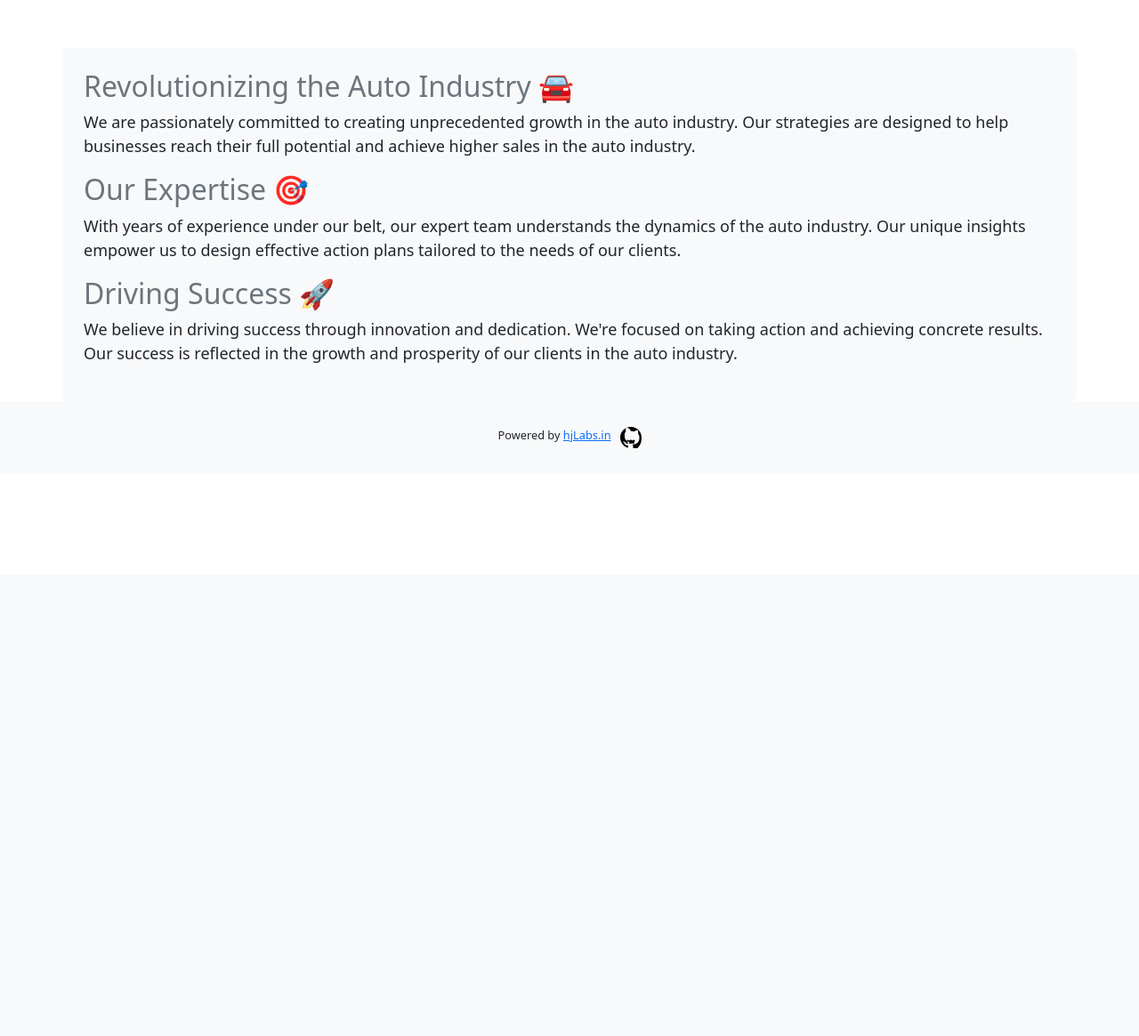
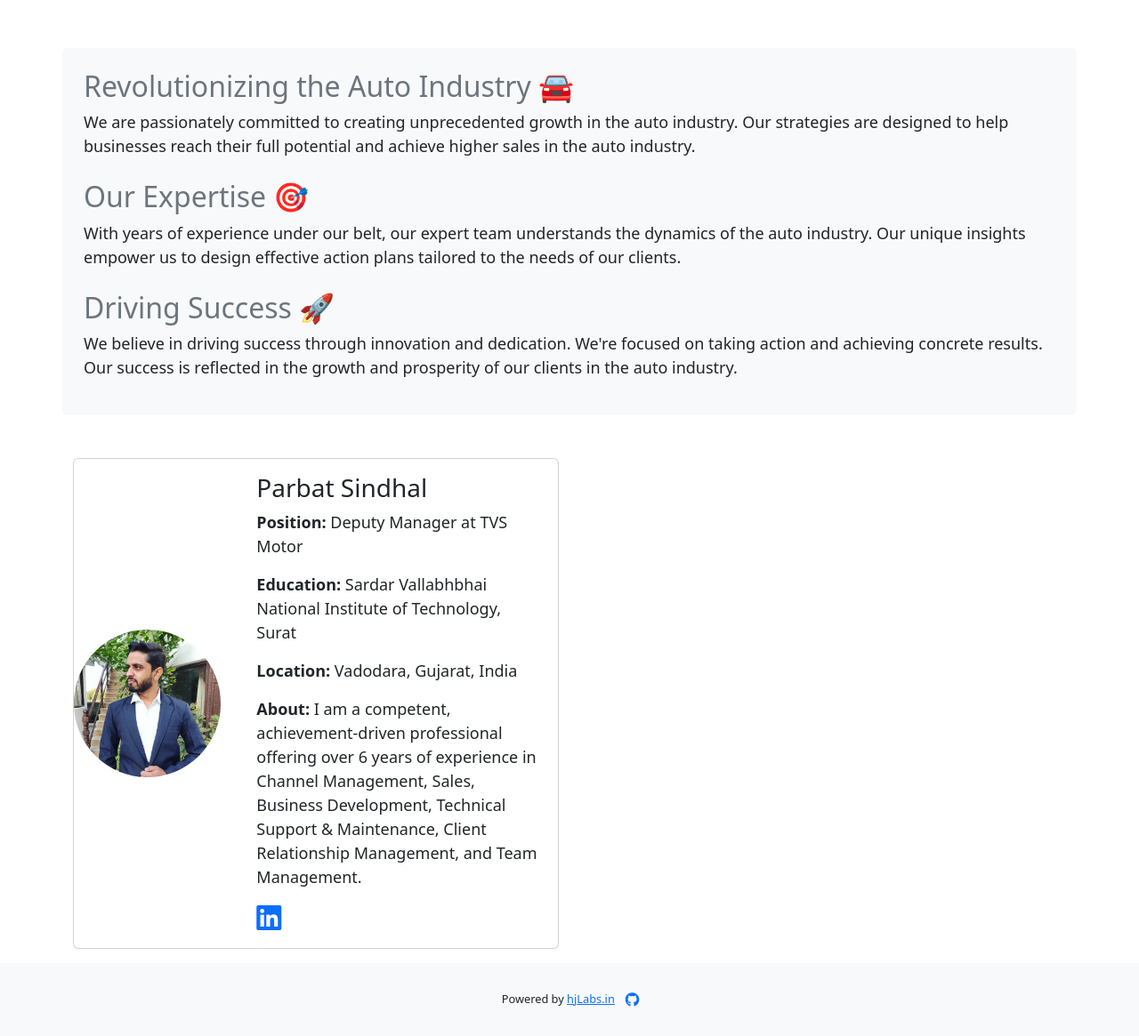
Before and after one commit to hemangjoshi37a/AutoActionHub.com, a Flask app: page /aboutus in a window 1280 px wide. Shown: the part 154-1319 px from the top of the page at 89% size. Before the commit the page ends 658 px from the top, so only its background shows below. Run offline with Flask 3, Linux system fonts and the light colour scheme.

Commit message:
improved design

```diff
--- a/templates/aboutus.html
+++ b/templates/aboutus.html
@@ -3,9 +3,33 @@
 
 <head>
     <meta charset="UTF-8">
-    <title>About Us</title>
-    <meta name="description" content="Learn about our dedication to elevating sales in the auto industry.">
+    <meta name="keywords" content="Auto Industry, Sales, Business Growth, Expertise, Success">
+    <meta name="description" content="We are committed to revolutionizing the auto industry, providing expert strategies to drive business growth and success. Learn more about us.">
+    <title>About Us | AutoActionHub.com</title>
     <link href="https://cdn.jsdelivr.net/npm/bootstrap@5.3.0/dist/css/bootstrap.min.css" rel="stylesheet">
+    <link href="https://cdnjs.cloudflare.com/ajax/libs/font-awesome/5.15.4/css/all.min.css" rel="stylesheet">
+
+    <style>
+        h1, h2, h3 {
+            transition: color 0.3s ease;
+        }
+        h1:hover, h2:hover, h3:hover {
+            color: #007bff;
+        }
+        .fab {
+            transition: color 0.3s ease;
+        }
+        .fab:hover {
+            color: #007bff;
+        }
+        .rounded-circle {
+            object-fit: cover;
+            margin: 15px;
+        }
+        p {
+            font-size: 18px;
+        }
+    </style>
 </head>
 
 <body>
@@ -17,23 +41,55 @@
                 <h1 class="text-center text-primary">🏁 About Us 🏁</h1>
             </div>
         </div>
+
         <div class="row">
             <div class="col-lg-12 bg-light p-4 rounded">
+                <div class="mb-4">
                     <h2 class="text-secondary">Revolutionizing the Auto Industry 🚘</h2>
-                <p class="text-dark" style="font-size: 18px;">
+                    <p class="text-dark">
                         We are passionately committed to creating unprecedented growth in the auto industry. Our strategies are designed to help businesses reach their full potential and achieve higher sales in the auto industry.
                     </p>
+                </div>
+                <div class="mb-4">
                     <h2 class="text-secondary">Our Expertise 🎯</h2>
-                <p class="text-dark" style="font-size: 18px;">
+                    <p class="text-dark">
                         With years of experience under our belt, our expert team understands the dynamics of the auto industry. Our unique insights empower us to design effective action plans tailored to the needs of our clients.
                     </p>
+                </div>
+                <div>
                     <h2 class="text-secondary">Driving Success 🚀</h2>
-                <p class="text-dark" style="font-size: 18px;">
+                    <p class="text-dark">
                         We believe in driving success through innovation and dedication. We're focused on taking action and achieving concrete results. Our success is reflected in the growth and prosperity of our clients in the auto industry.
                     </p>
                 </div>
             </div>
         </div>
+
+        <div class="row mt-5">
+            <div class="col-lg-6">
+                <div class="card mb-3">
+                    <div class="row no-gutters">
+                        <div class="col-md-4 d-flex align-items-center justify-content-center">
+                            <img src="static/img/dp/parbat.jpeg" class="card-img rounded-circle" alt="Profile Image of Parbat Sindhal">
+                        </div>
+                        <div class="col-md-8">
+                            <div class="card-body">
+                                <h3 class="card-title">Parbat Sindhal</h3>
+                                <p class="card-text"><strong>Position: </strong>Deputy Manager at TVS Motor</p>
+                                <p class="card-text"><strong>Education: </strong>Sardar Vallabhbhai National Institute of Technology, Surat</p>
+                                <p class="card-text"><strong>Location: </strong>Vadodara, Gujarat, India</p>
+                                <p class="card-text"><strong>About: </strong>I am a competent, achievement-driven professional offering over 6 years of experience in Channel Management, Sales, Business Development, Technical Support & Maintenance, Client Relationship Management, and Team Management.</p>
+                                <a href="https://www.linkedin.com/in/parbat-sindhal-397a68128/" target="_blank">
+                                    <i class="fab fa-linkedin fa-2x"></i>
+                                </a>
+                            </div>
+                        </div>
+                    </div>
+                </div>
+            </div>
+        </div>
+    </div>
+
     {% include 'footer.html' %}
 
 </body>
--- a/templates/footer.html
+++ b/templates/footer.html
@@ -28,17 +28,12 @@
         <div class="container text-center d-flex justify-content-center">
             <!-- Add the GitHub link with the GitHub symbol -->
 
-            <div class="powered-by" style="margin: 5px;">
+            <div class="powered-by" style="margin: 7px;">
                 Powered by <a href="https://hjLabs.in">hjLabs.in</a>
             </div>
-            <a class="github-link" href="https://github.com/hemangjoshi37a/AutoActionHub.com" style="margin: 5px;">
-              <svg height="24" viewBox="0 0 16 16" width="24" fill="#000" >
-                  <path
-                      d="M8 0C3.582 0 0 3.582 0 8c0 3.534 2.284 6.524 5.438 7.586.396.076.532-.172.532-.382v-1.403c-2.22.489-2.686-1.073-2.686-1.073-.363-.924-.89-1.174-.89-1.174-.73-.498.057-.488.057-.488.89.064 1.362.678 1.362.678.8 1.365 2.098.983 2.618.747.075-.578.293-.96.527-1.18-1.816-.265-3.73-1.175-3.73-5.215 0-1.144.404-2.074 1.074-2.818-.104-.263-.476-1.274.109-2.66 0 0 .862-.278 2.703 1.051A9.572 9.572 0 0 1 8 3.228c.853.003 1.703.118 2.504.347 1.841-1.243 2.703-.991 2.703-.991.55 1.335.203 2.31.104 2.576.635.695 1.074 1.573 1.074 2.818 0 4.14-2.732 5.036-5.344 5.25.34.3.64.891.64 1.792v2.75c0 .193.14.426.532.382C14.416 15.182 16 12.786 16 8c0-4.418-3.582-8-8-8zm2.482 12.092c-.074.204-.286.381-.521.379H6.04c-.238.002-.45-.176-.523-.382l-.48-1.614c-.069-.23.013-.478.196-.636.183-.158.431-.18.64-.064l.888.488s.235-.627 1.204-.627c.968 0 1.206.628 1.206.628l.887-.488c.21-.116.457-.094.64.064.183.158.265.406.196.636l-.479 1.614z"
-                  ></path>
-              </svg>
-          </a>
-
+            <a href="https://github.com/hemangjoshi37a/AutoActionHub.com" style="margin: 5px;">
+                <i class="fab fa-github fa-1x"></i>
+            </a>
         </div>
     </div>
 
```
Also changed, not shown: static/img/dp/parbat.jpeg (added), 1 other file. Lines whose indentation alone changed are shown as unchanged.
